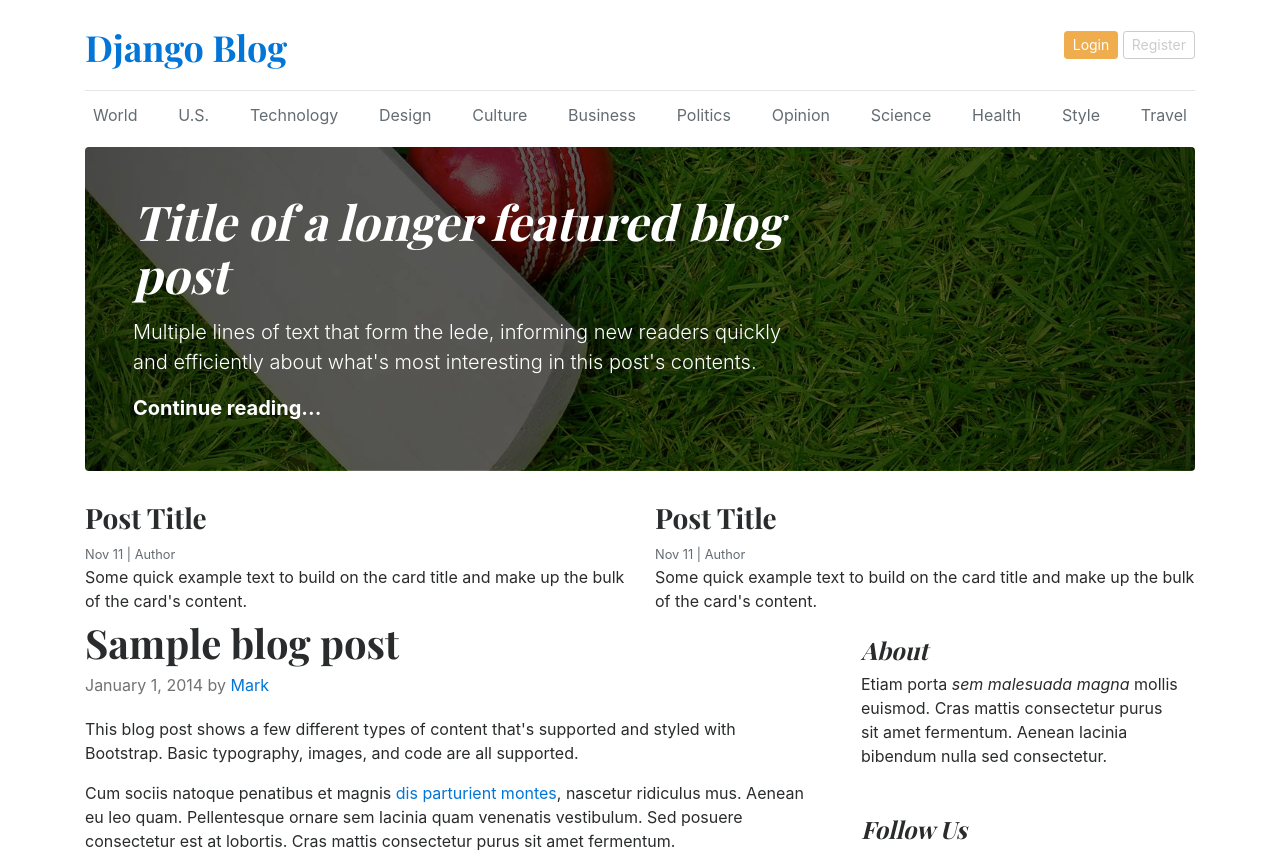
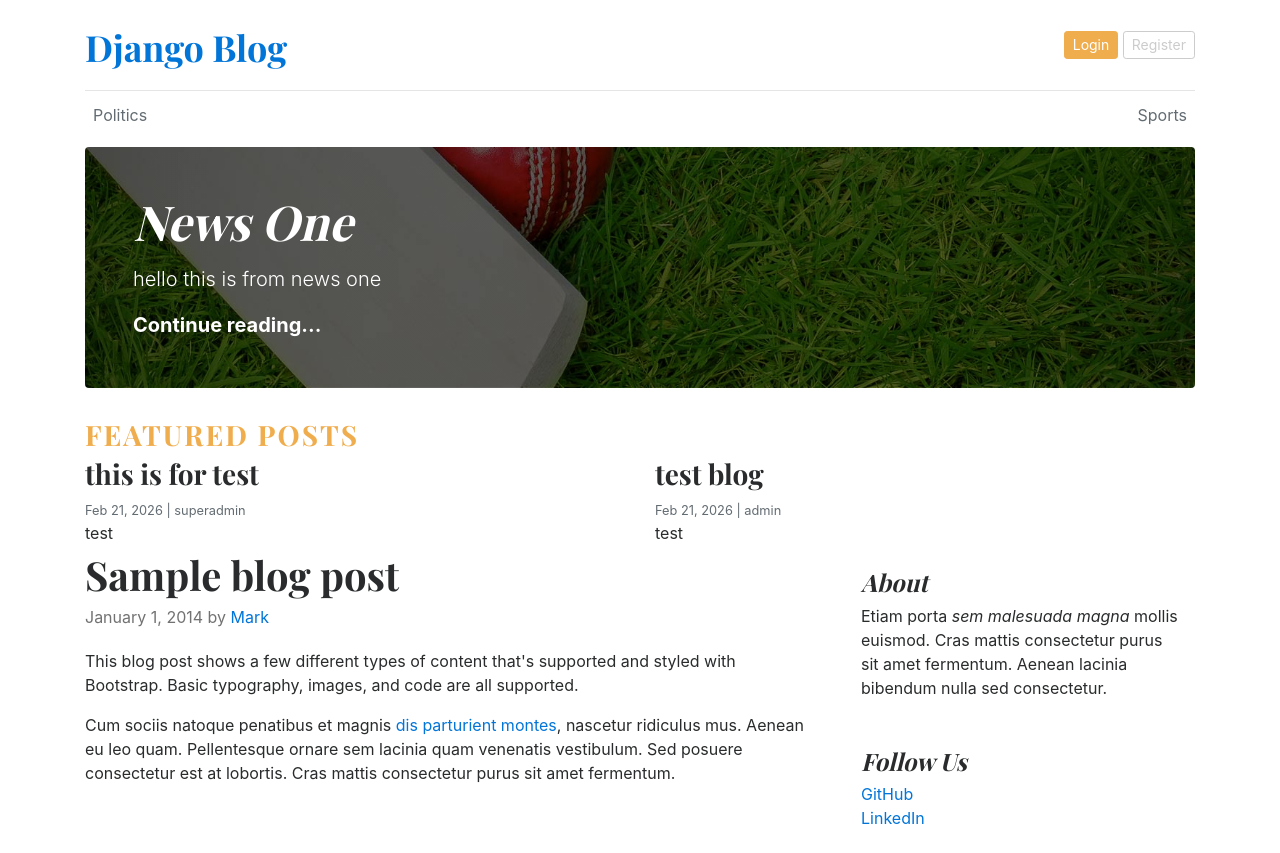
Before and after one commit to devirambudhathoki369/blog-articles, a Django app: page / in a window 1280 px wide. Shown: the top 853 px of the page. Run offline with Django 5.2, Linux system fonts and the light colour scheme; data comes from the database, SQL or seed files in the repository; both versions use the stored data as it was after the commit.

Commit message:
Home page dynamically created

```diff
--- a/blog_main/views.py
+++ b/blog_main/views.py
@@ -1,4 +1,11 @@
 from django.shortcuts import render
+from blogs.models import Blog, Category
 
 def home(request):
-    return render(request, 'home.html')
+    categories = Category.objects.all()
+    featured_posts = Blog.objects.filter(featured_post=True, status=1).order_by('-created_at')
+    context = {
+        'categories': categories,
+        'featured_posts': featured_posts
+    }
+    return render(request, 'home.html', context)
--- a/blogs/admin.py
+++ b/blogs/admin.py
@@ -3,8 +3,8 @@ from .models import Category, Blog
 
 class BlogAdmin(admin.ModelAdmin):
     prepopulated_fields = {'slug': ('title',)}
-    list_display = ('title', 'category', 'author', 'status',)
+    list_display = ('title', 'category', 'author', 'status', 'featured_post',)
     search_fields = ('title', 'category__category_name', 'author__username', 'status',)
-    list_editable = ('status',)
+    list_editable = ('status', 'featured_post',)
 admin.site.register(Category)
 admin.site.register(Blog, BlogAdmin)
--- a/blogs/models.py
+++ b/blogs/models.py
@@ -13,8 +13,8 @@ class Category(models.Model):
         return self.category_name
 
 STATUS_CHOICES = (
-    ('Draft', 'Draft'),
-    ('Published', 'Published')
+    (0, 'Draft'),
+    (1, 'Published')
 )
 
 class Blog(models.Model):
@@ -26,6 +26,7 @@ class Blog(models.Model):
     short_description = models.TextField(max_length=500)
     blog_body = models.TextField(max_length=5000)
     status = models.IntegerField(choices=STATUS_CHOICES, default=0)
+    featured_post = models.BooleanField(default=False, null=True, blank=True)
     created_at = models.DateTimeField(auto_now_add=True)
     updated_at = models.DateTimeField(auto_now=True)
 
--- a/templates/home.html
+++ b/templates/home.html
@@ -32,21 +32,14 @@
 
       <div class="nav-scroller py-1 mb-2">
         <nav class="nav d-flex justify-content-between">
-          <a class="p-2 text-muted" href="#">World</a>
-          <a class="p-2 text-muted" href="#">U.S.</a>
-          <a class="p-2 text-muted" href="#">Technology</a>
-          <a class="p-2 text-muted" href="#">Design</a>
-          <a class="p-2 text-muted" href="#">Culture</a>
-          <a class="p-2 text-muted" href="#">Business</a>
-          <a class="p-2 text-muted" href="#">Politics</a>
-          <a class="p-2 text-muted" href="#">Opinion</a>
-          <a class="p-2 text-muted" href="#">Science</a>
-          <a class="p-2 text-muted" href="#">Health</a>
-          <a class="p-2 text-muted" href="#">Style</a>
-          <a class="p-2 text-muted" href="#">Travel</a>
+          {% for category in categories %}
+            <a class="p-2 text-muted" href="#">{{ category.category_name }}</a>
+          {% endfor %}
+
         </nav>
       </div>
-
+      {% for post in featured_posts %}
+      {% if forloop.first %}
       <div
         class="jumbotron p-3 p-md-5 text-white rounded"
         style="
@@ -59,12 +52,10 @@
         >
         <div class="col-md-8 px-0">
           <h1 class="display-4 font-italic">
-            Title of a longer featured blog post
+            {{ post.title }}
           </h1>
           <p class="lead my-3">
-            Multiple lines of text that form the lede, informing new readers
-            quickly and efficiently about what's most interesting in this post's
-            contents.
+            {{ post.short_description }}
           </p>
           <p class="lead mb-0">
             <a href="#" class="text-white font-weight-bold"
@@ -72,33 +63,28 @@
             >
           </p>
         </div>
+
       </div>
-
+      {% endif %}
+      {% endfor %}
+      <!-- Featured posts section -->
+       <h3 class="text-uppercase text-warning" style="letter-spacing: 2px">Featured Posts</h3>
       <div class="row mb-2">
+        {% for post in featured_posts %}
+        {% if not forloop.first %}
         <div class="col-md-6">
           <div class="card border-0">
             <div class="card-body">
-              <h3>Post Title</h3>
-              <small class="mb-1 text-muted">Nov 11 | Author</small>
+              <h3>{{ post.title }}</h3>
+              <small class="mb-1 text-muted">{{ post.created_at|date:"M d, Y" }} | {{ post.author }}</small>
               <p class="card-text">
-                Some quick example text to build on the card title and make up
-                the bulk of the card's content.
+                {{ post.short_description }}
               </p>
             </div>
           </div>
         </div>
-        <div class="col-md-6">
-          <div class="card border-0">
-            <div class="card-body">
-              <h3>Post Title</h3>
-              <small class="mb-1 text-muted">Nov 11 | Author</small>
-              <p class="card-text">
-                Some quick example text to build on the card title and make up
-                the bulk of the card's content.
-              </p>
-            </div>
-          </div>
-        </div>
+        {% endif %}
+        {% endfor %}
       </div>
 
       <main role="main" class="container p-0">
```
Also changed, not shown: blogs/migrations/0003_blog_featured_post.py (added), db.sqlite3.
